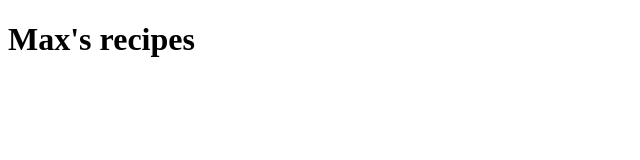
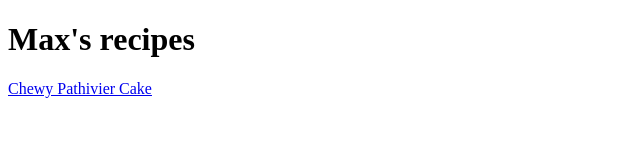
Before and after one commit to Oldmantax/Recipes, a plain HTML site: page index.html in a window 1280 px wide. Shown: the whole page, without its empty margins (0-640 px from the left). Drawn offline with Linux system fonts and the light colour scheme.

Commit message:
Update index.html to include link to Chewy Pathivier

```diff
--- a/index.html
+++ b/index.html
@@ -6,5 +6,6 @@
     </head>
     <body>
         <h1>Max's recipes</h1>
+        <a href="./chewy_pathivier.html">Chewy Pathivier Cake</a>
     </body>
 </html>
```
